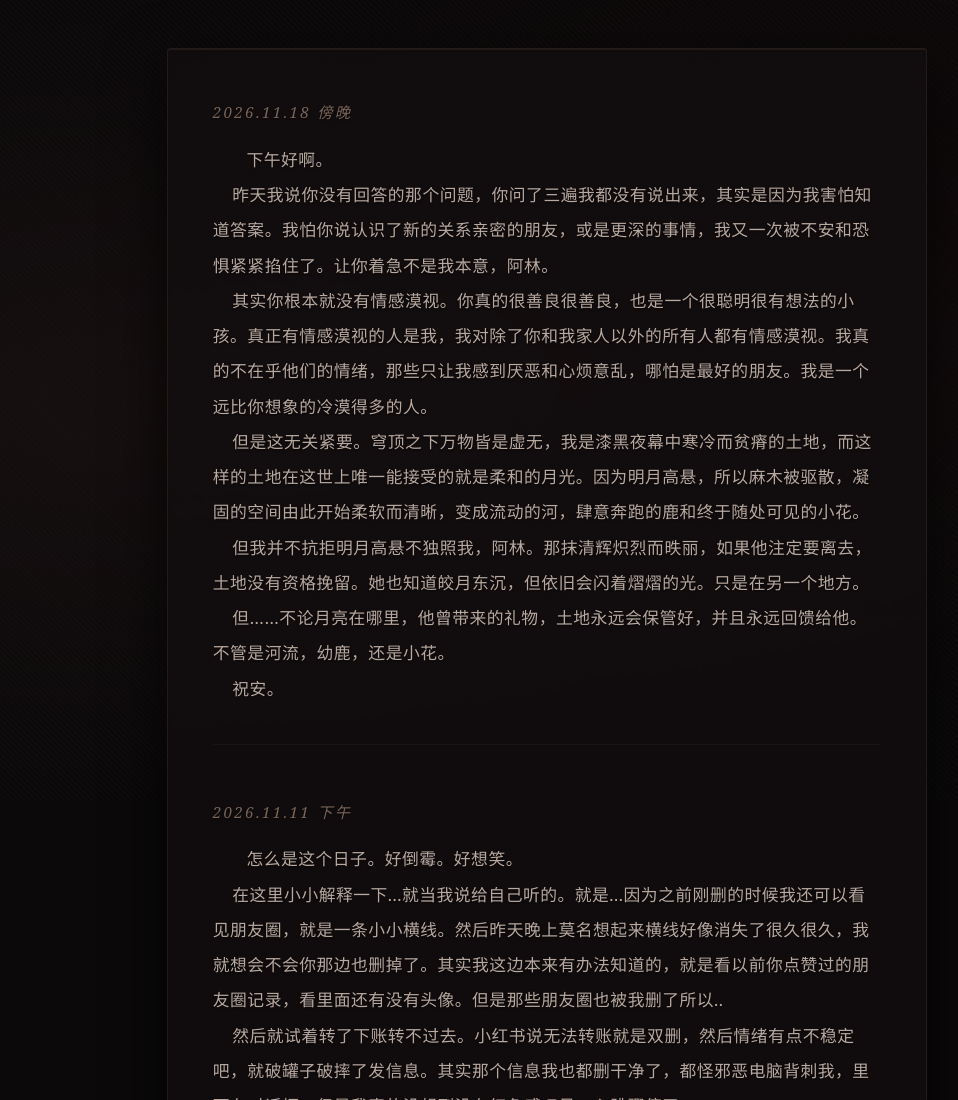
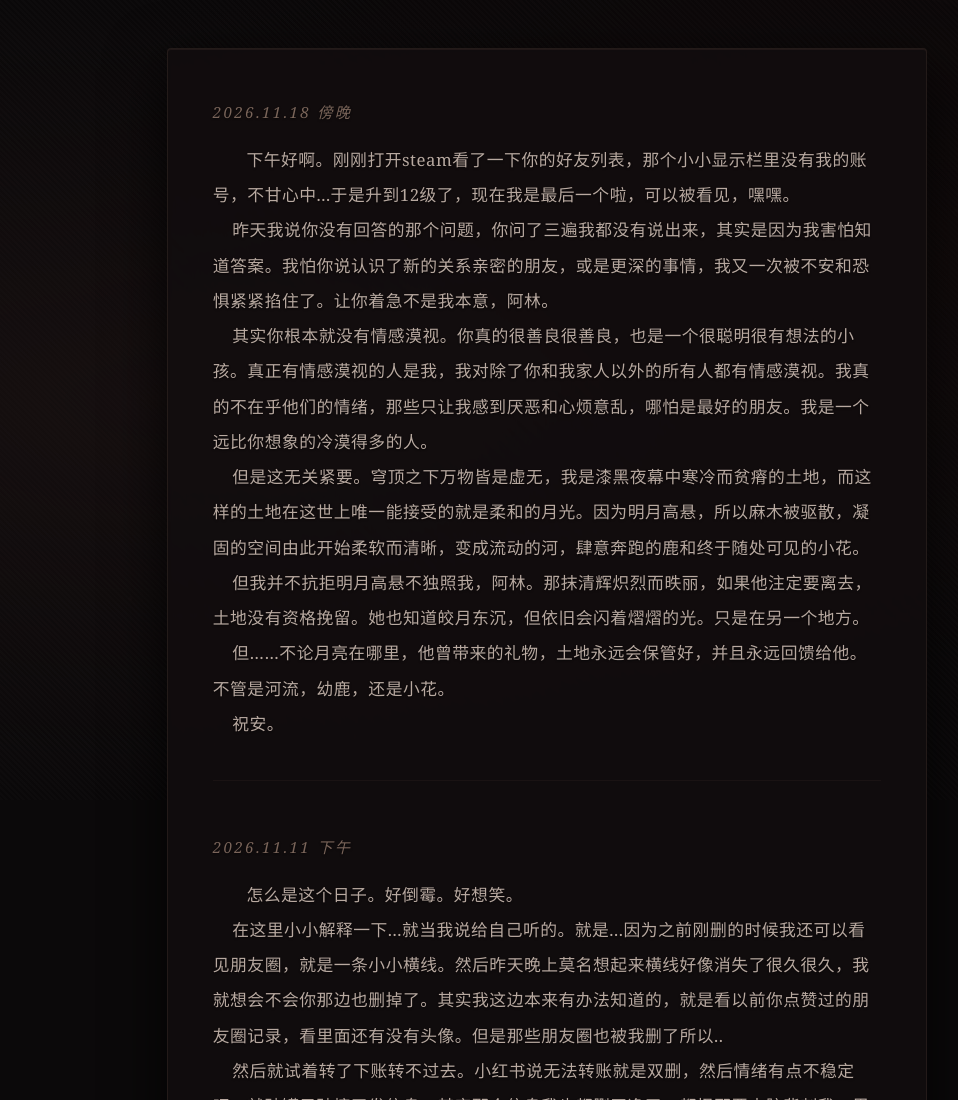
Before and after one commit to Wuxhclrmxi/xiaoguailetter, a plain HTML site: page index.html in a window 1280 px wide. Shown: the top 1100 px of the page, without its empty margins (93-1051 px from the left). Drawn offline with Linux system fonts and the light colour scheme.

Commit message:
Update index.html

```diff
--- a/index.html
+++ b/index.html
@@ -198,7 +198,7 @@
       // ↓↓↓ 在这里粘贴新日记（复制下面这个格式，放在最顶上） ↓↓↓
   {
     date: "2026.11.18 傍晚",
-    content: `下午好啊。
+    content: `下午好啊。刚刚打开steam看了一下你的好友列表，那个小小显示栏里没有我的账号，不甘心中...于是升到12级了，现在我是最后一个啦，可以被看见，嘿嘿。
     昨天我说你没有回答的那个问题，你问了三遍我都没有说出来，其实是因为我害怕知道答案。我怕你说认识了新的关系亲密的朋友，或是更深的事情，我又一次被不安和恐惧紧紧掐住了。让你着急不是我本意，阿林。
     其实你根本就没有情感漠视。你真的很善良很善良，也是一个很聪明很有想法的小孩。真正有情感漠视的人是我，我对除了你和我家人以外的所有人都有情感漠视。我真的不在乎他们的情绪，那些只让我感到厌恶和心烦意乱，哪怕是最好的朋友。我是一个远比你想象的冷漠得多的人。
     但是这无关紧要。穹顶之下万物皆是虚无，我是漆黑夜幕中寒冷而贫瘠的土地，而这样的土地在这世上唯一能接受的就是柔和的月光。因为明月高悬，所以麻木被驱散，凝固的空间由此开始柔软而清晰，变成流动的河，肆意奔跑的鹿和终于随处可见的小花。
```
